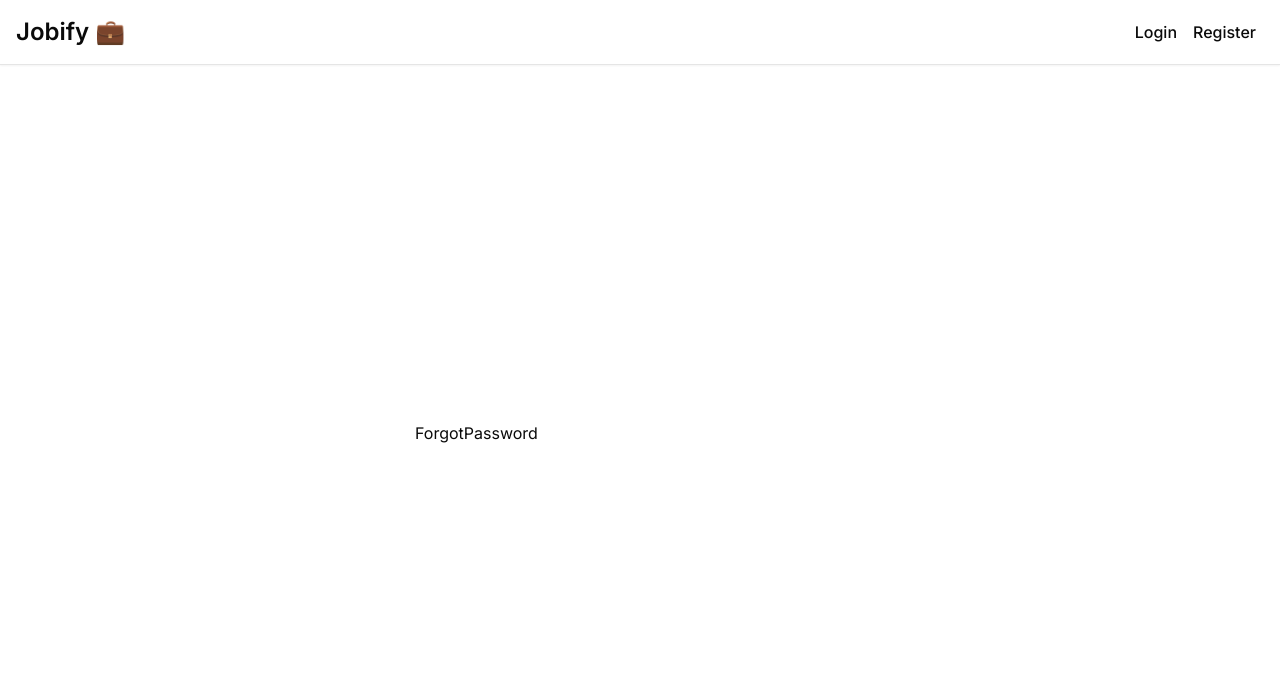
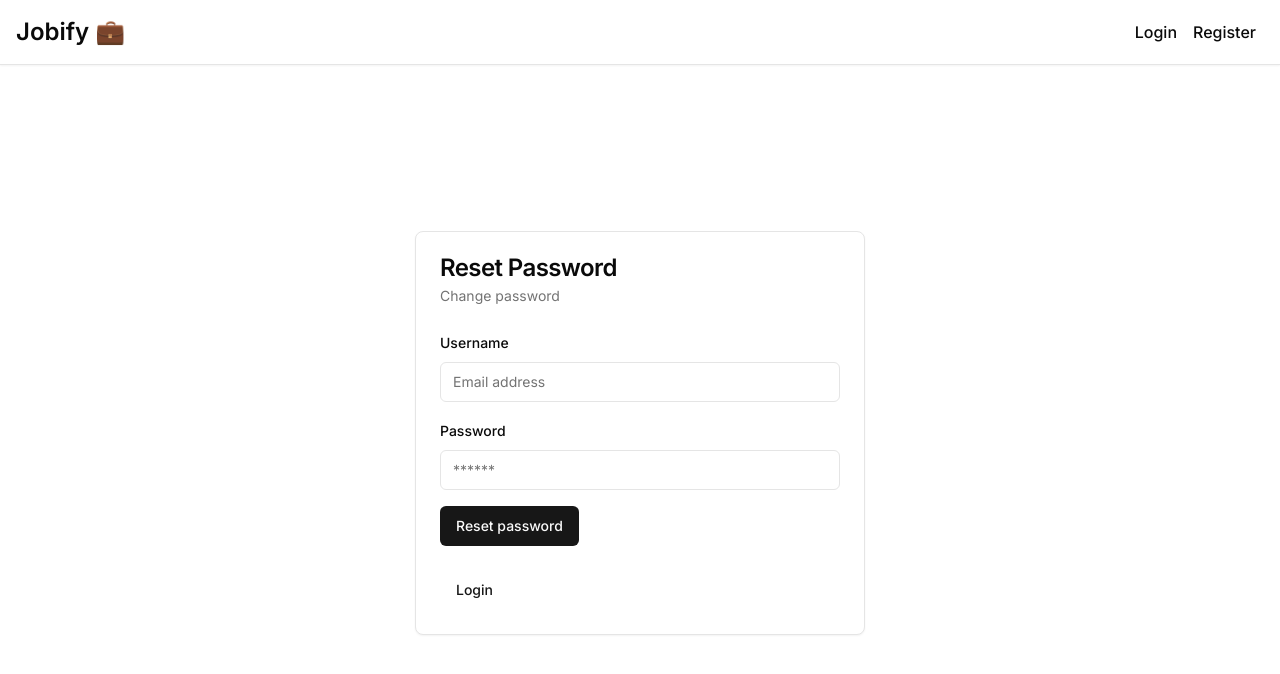
Before and after one commit to ranepaarth/jobify-recruit, a Next.js app: page /forgot-password in a window 1280 px wide. Shown: the top 674 px of the page. Built offline with nearby package versions, Linux system fonts and the light colour scheme.

Commit message:
styles: `forgot-password` page and form

```diff
--- a/src/app/(auth)/forgot-password/page.tsx
+++ b/src/app/(auth)/forgot-password/page.tsx
@@ -1,9 +1,8 @@
-import React from 'react'
+import ForgotPasswordForm from "@/components/auth/forgot-password-form";
+import React from "react";
 
 const ForgotPassword = () => {
-  return (
-    <div>ForgotPassword</div>
-  )
-}
+  return <ForgotPasswordForm />;
+};
 
-export default ForgotPassword
+export default ForgotPassword;
--- /dev/null
+++ b/src/components/auth/forgot-password-form.tsx
@@ -0,0 +1,73 @@
+"use client";
+
+import {
+  Form,
+  FormControl,
+  FormField,
+  FormItem,
+  FormLabel,
+  FormMessage,
+} from "@/components/ui/form";
+import { LoginSchema } from "@/schema/zod-schema";
+import { zodResolver } from "@hookform/resolvers/zod";
+import React from "react";
+import { useForm } from "react-hook-form";
+import { z } from "zod";
+import CardWrapper from "../card-wrapper";
+import { Input } from "../ui/input";
+import FormButton from "./form-button";
+
+const ForgotPasswordForm = () => {
+  const form = useForm<z.infer<typeof LoginSchema>>({
+    resolver: zodResolver(LoginSchema),
+  });
+
+  const onSubmit = (values: z.infer<typeof LoginSchema>) => {
+    console.log(values);
+  };
+
+  return (
+    <CardWrapper
+      formDesc="Change password"
+      formLabel="Reset Password"
+      formFooterHref="/login"
+      formFooterLabel="Login"
+    >
+      <Form {...form}>
+        <form action="" onSubmit={form.handleSubmit(onSubmit)}>
+          <div className="space-y-4">
+            <FormField
+              control={form.control}
+              name="email"
+              render={({ field }) => (
+                <FormItem>
+                  <FormLabel>Username</FormLabel>
+                  <FormControl>
+                    <Input placeholder="Email address" {...field} />
+                  </FormControl>
+                  <FormMessage />
+                </FormItem>
+              )}
+            />
+            <FormField
+              control={form.control}
+              name="password"
+              render={({ field }) => (
+                <FormItem>
+                  <FormLabel>Password</FormLabel>
+                  <FormControl>
+                    <Input placeholder="******" {...field} />
+                  </FormControl>
+                  <FormMessage />
+                </FormItem>
+              )}
+            />
+            <FormButton buttonLabel="Reset password" isPending={false} />
+          </div>
+        </form>
+      </Form>
+    </CardWrapper>
+  );
+};
+
+export default ForgotPasswordForm;
```
